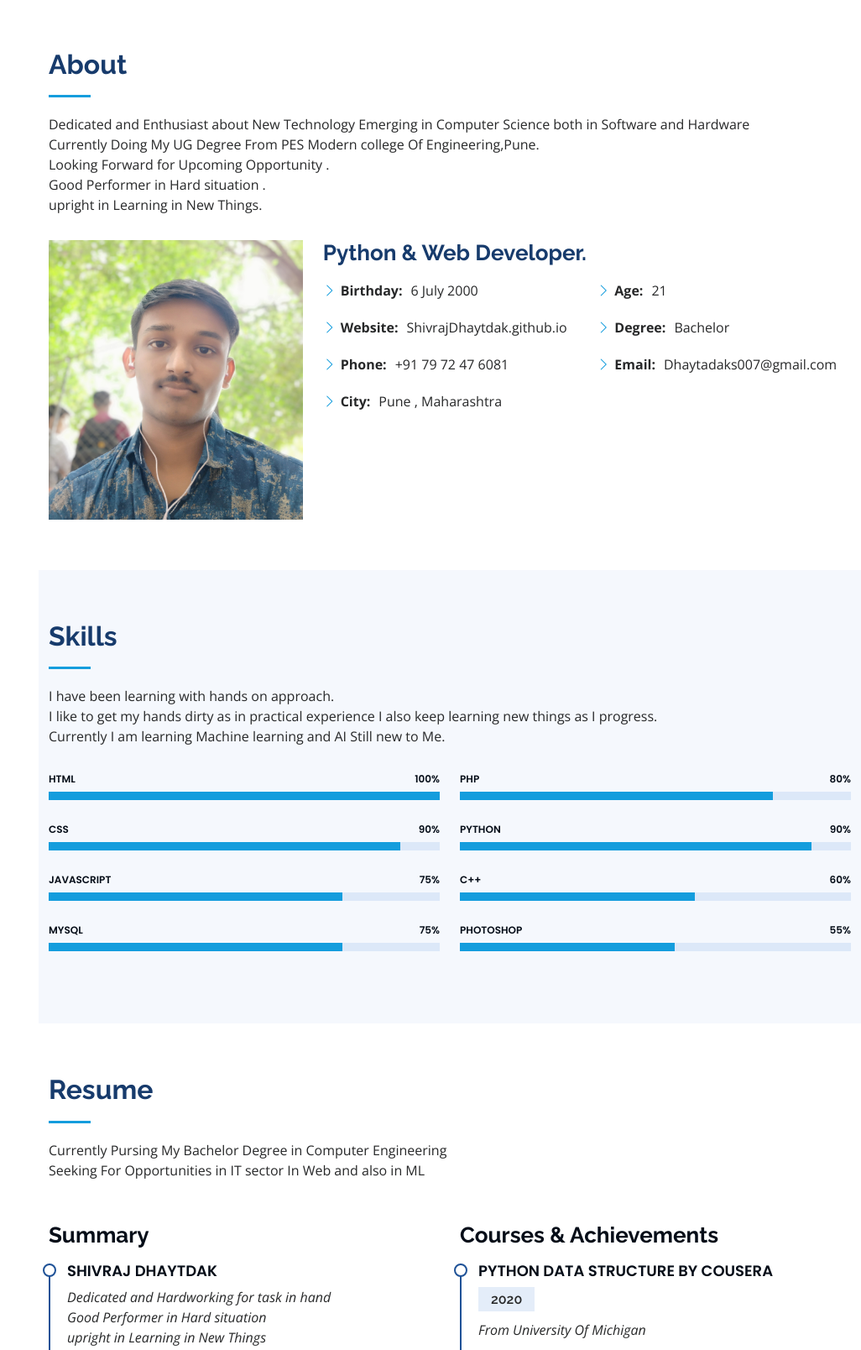
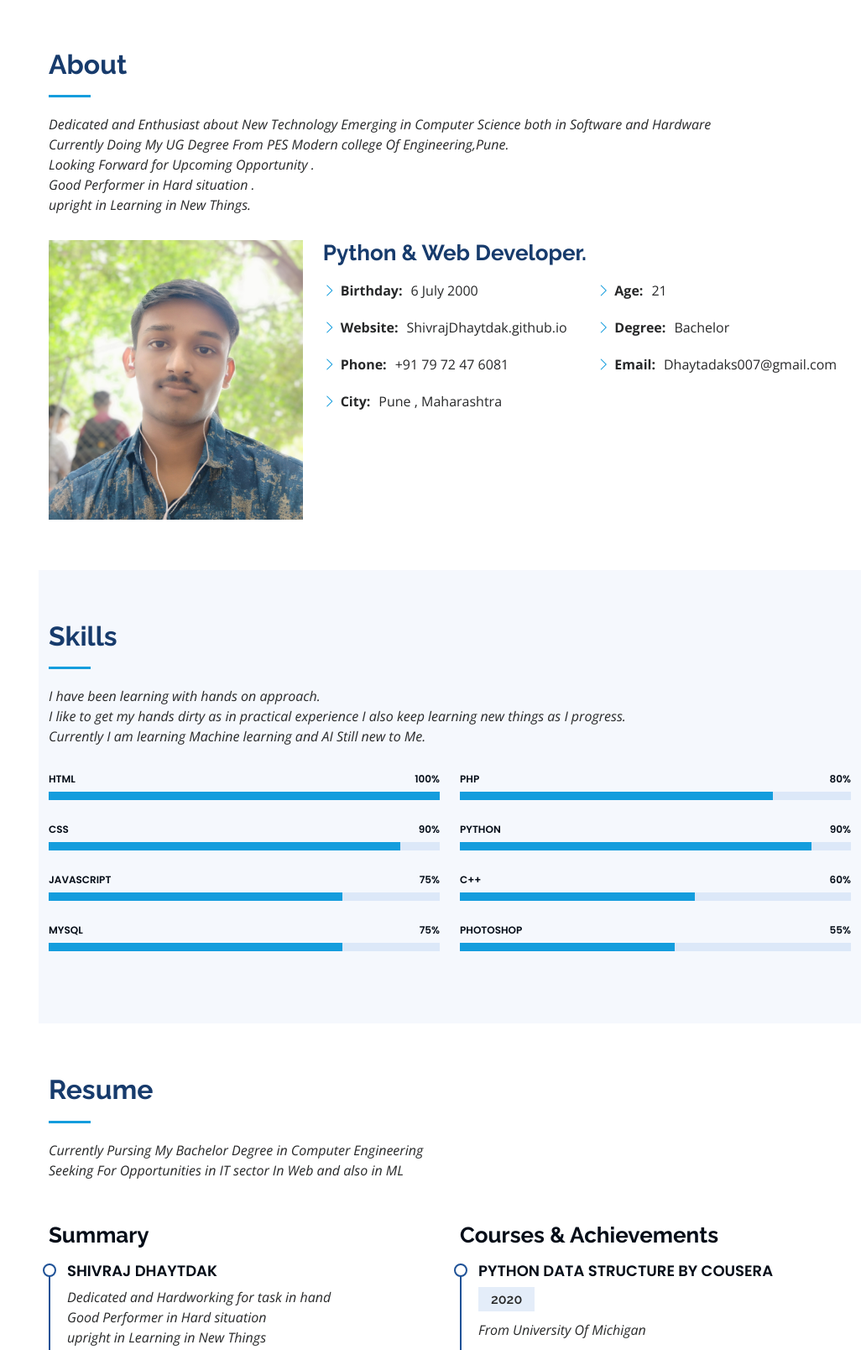
Before and after one commit to Shivraj-Dhaytadak/Shivraj-Dhaytadak.github.io, a plain HTML site: page index.html in a window 1280 px wide. Shown: the part 802-2410 px from the top of the page at 84% size, without its empty margins (254-1280 px from the left). Drawn offline with nearby package versions, Linux system fonts and the light colour scheme.

Commit message:
Formatting
Made text italic

```diff
--- a/index.html
+++ b/index.html
@@ -5,7 +5,7 @@
   <meta charset="utf-8">
   <meta content="width=device-width, initial-scale=1.0" name="viewport">
 
-  <title>Shivraj Dhaytadak -Persoal Portfolio </title>
+  <title>Shivraj Dhaytadak -Persoal Website</title>
   <meta content="" name="description">
   <meta content="" name="keywords">
 
@@ -65,7 +65,7 @@
   <section id="hero" class="d-flex flex-column justify-content-center align-items-center">
     <div class="hero-container" data-aos="fade-in">
       <h1>Shivraj Dhaytadak</h1>
-      <p>I'm A<span class="typed" data-typed-items="Designer, Developer, Editor "></span></p>
+      <p>I'm A <span class="typed" data-typed-items="Designer, Developer, Editor "></span></p>
     </div>
   </section><!-- End Hero -->
 
@@ -77,9 +77,9 @@
 
         <div class="section-title">
           <h2>About</h2>
-          <p>Dedicated and Enthusiast about New Technology Emerging in Computer Science both in Software and Hardware <br> Currently Doing My UG Degree From PES Modern college Of Engineering,Pune.<br> Looking Forward for Upcoming Opportunity .
+          <p><em>Dedicated and Enthusiast about New Technology Emerging in Computer Science both in Software and Hardware <br> Currently Doing My UG Degree From PES Modern college Of Engineering,Pune.<br> Looking Forward for Upcoming Opportunity .
             <br>Good Performer in Hard situation .<br> upright in Learning in New Things.
-           </p>
+           </em></p>
         </div>
 
         <div class="row">
@@ -122,7 +122,7 @@
 
         <div class="section-title">
           <h2>Skills</h2>
-          <p>I have been learning with hands on approach.<br> I like to get my hands dirty as in practical experience I also keep learning new things as I progress.<br> Currently I am learning Machine learning and AI Still new to Me.<br> </p>
+          <p><em>I have been learning with hands on approach.<br> I like to get my hands dirty as in practical experience I also keep learning new things as I progress.<br> Currently I am learning Machine learning and AI Still new to Me.<br> </em></p>
         </div>
 
         <div class="row skills-content">
@@ -201,7 +201,7 @@
 
         <div class="section-title">
           <h2>Resume</h2>
-          <p>Currently Pursing My Bachelor Degree in Computer Engineering <br>  Seeking For Opportunities in IT sector In Web and also in ML <br></p>
+          <p><em>Currently Pursing My Bachelor Degree in Computer Engineering <br>  Seeking For Opportunities in IT sector In Web and also in ML <br></em></p>
         </div>
 
         <div class="row">
@@ -276,7 +276,7 @@
 
         <div class="section-title">
           <h2>Projects</h2>
-          <p>In Last 3 year I have learned web development and also got certification on web Develpment <br> made Folloeing Projects As a Side Work</p>
+          <p><em>In Last 3 year I have learned web development and also got certification on web Develpment <br> made Folloeing Projects As a Side Work</em></p>
         </div>
 
         <div class="row" data-aos="fade-up">
```
